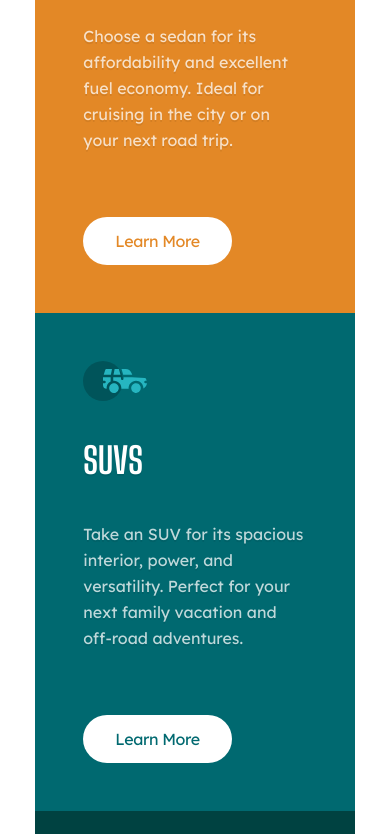
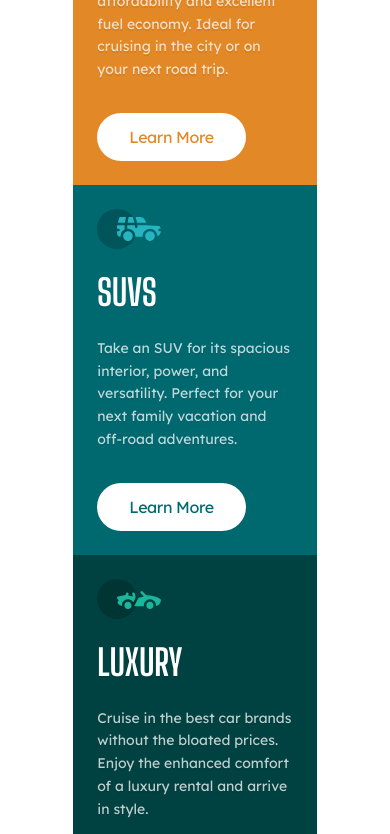
Before and after one commit to vitaly-andr/Frontend-mentor, a website built with Parcel: page fem-single-page-parcel-template/src/index.pug in a window 390 px wide. Shown: the part 441-1275 px from the top of the page. Built offline with nearby package versions, Linux system fonts and the light colour scheme.

Commit message:
a little responsive

```diff
--- a/fem-single-page-parcel-template/src/styles/index.scss
+++ b/fem-single-page-parcel-template/src/styles/index.scss
@@ -15,7 +15,7 @@
         & > li {
             @apply
             flex
-            p-12
+            p-6 md:p-12
             text-left
             bg-[--bg-color]
             font-lexend
@@ -23,15 +23,15 @@
 
             & > article {
                 @apply
-                flex flex-col h-full
+                flex flex-col
                 justify-between items-start
-                gap-12
+                gap-4 md:gap-12
                 ;
 
                 & > section {
                     @apply
                     flex flex-col
-                    gap-6
+                    gap-2 md:gap-6
                     ;
 
                     & > img {
@@ -48,6 +48,7 @@
                         @apply
                         max-w-[23ch]
                         leading-relaxed
+                        text-sm md:text-base
                         text-[hsla(0,0%,100%,0.75)]
                         mb-4;
                     }
```
